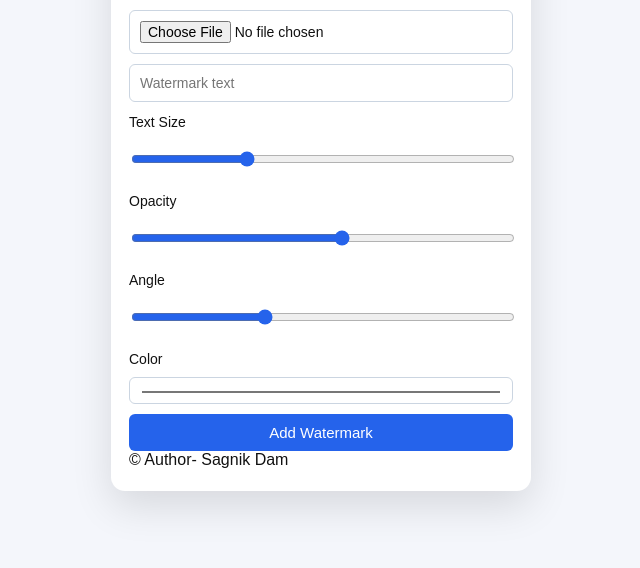
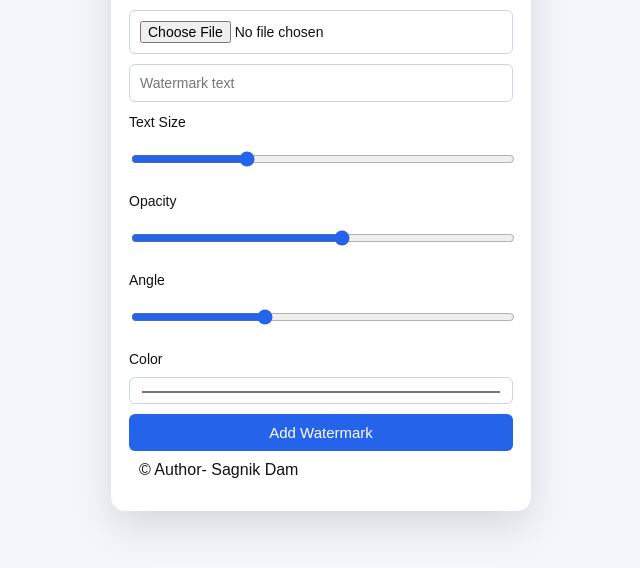
Before and after one commit to SagnikAB/watermark-web, a website: page public/index.html in a window 1280 px wide. Shown: the part 138-706 px from the top of the page, without its empty margins (319-959 px from the left). Drawn offline with Linux system fonts and the light colour scheme.

Commit message:
Update index.html

```diff
--- a/public/index.html
+++ b/public/index.html
@@ -47,8 +47,7 @@
     </form>
 
     <img id="preview" />
-    <footer padding="10px">© Author- Sagnik Dam</footer>
-
+    <footer style="padding: 10px;">© Author- Sagnik Dam</footer>
   </div>
 
   <script src="script.js"></script>
```
